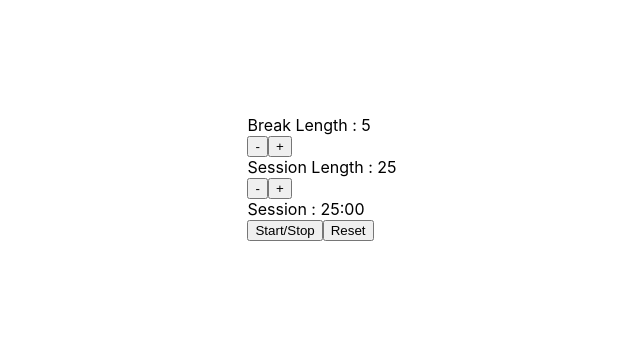
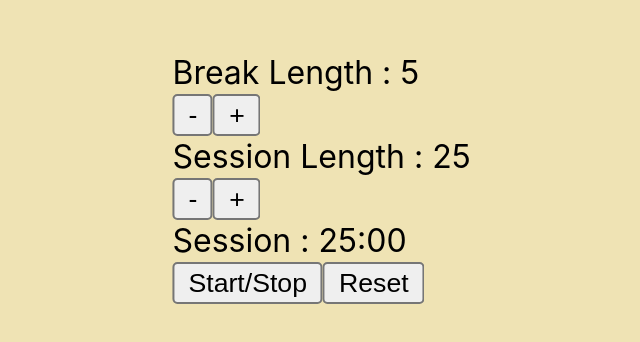
Before and after one commit to kavinshah/Stopwatch, a React (Create React App) app: page / in a window 1280 px wide. Shown: the part 222-564 px from the top of the page, without its empty margins (318-958 px from the left). Built offline with nearby package versions, Linux system fonts and the light colour scheme.

Commit message:
'adding some styling

```diff
--- a/src/App.css
+++ b/src/App.css
@@ -3,4 +3,9 @@
   display: flex;
   align-items: center;
   justify-content: center;
+  background-color: #EFE3B4;
 }
+
+.clock{
+	transform: scale(2.0)
+}
```
